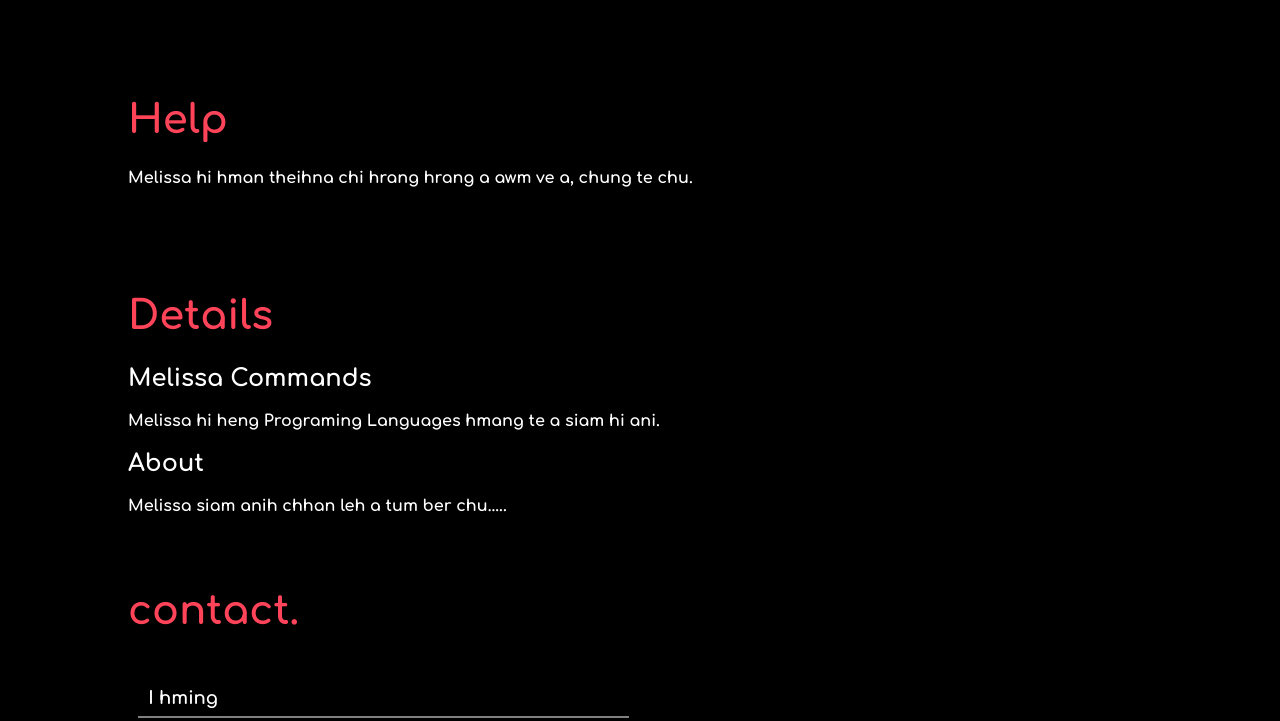
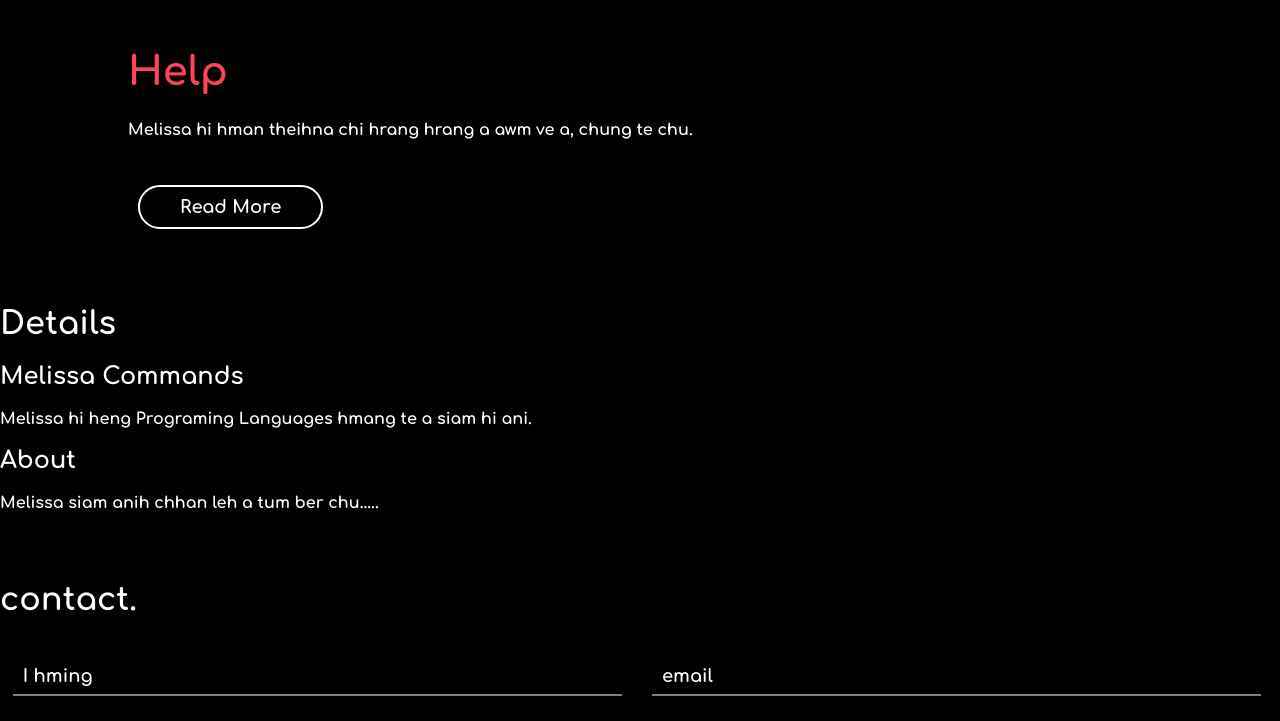
Before and after one commit to Melissabots/Melissabots.github.io, a plain HTML site: page index.html in a window 1280 px wide. Shown: the part 802-1523 px from the top of the page. Drawn offline with nearby package versions, Linux system fonts and the light colour scheme.

Commit message:
Update index.html

```diff
--- a/index.html
+++ b/index.html
@@ -34,16 +34,17 @@
     </center>
 
     <div id="portfolio">
-             <div id="skills">
+             <div id="help">
                  <h1>Help</h1>
                  <div>
                         <p>
                             Melissa hi hman theihna chi hrang hrang a awm ve a, chung te chu.
                         </p>
                  </div>
-             </div>
-
-              <div id="work">
+              <button class="btn_one">Read More</button>
+               </div>
+                </div>
+              <div id="about">
                  <h1>Details</h1>
 
                  <div class="project">
```
